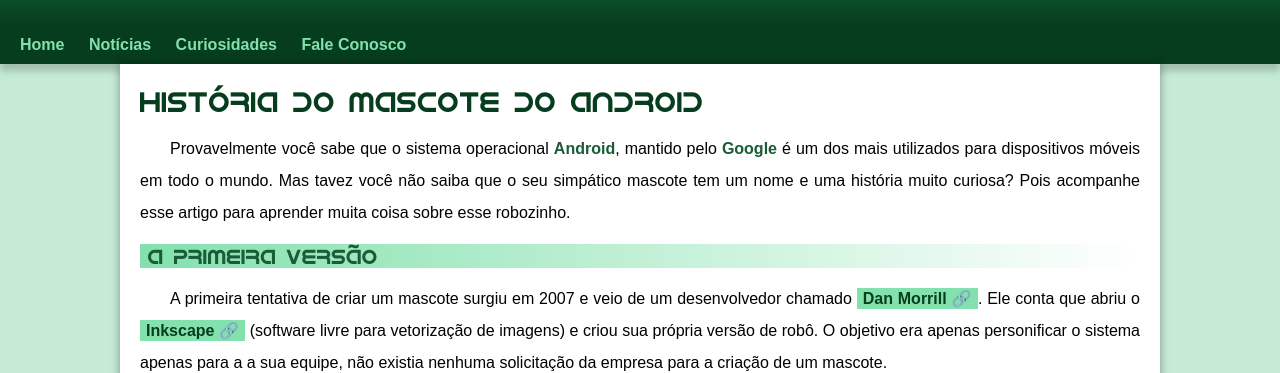
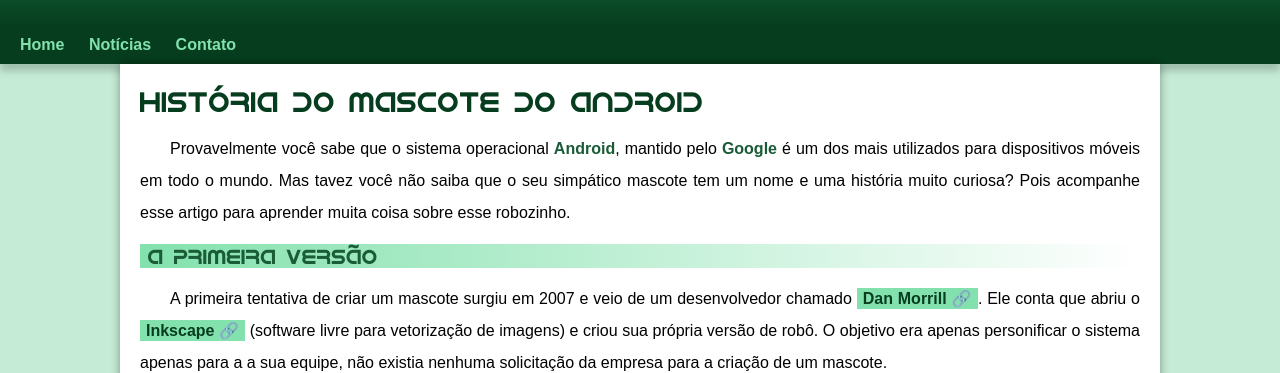
Before and after one commit to BrenoMnz/projeto-android-completo, a plain HTML site: page index.html in a window 1280 px wide. Shown: the part 164-537 px from the top of the page. Drawn offline with Linux system fonts and the light colour scheme.

```diff
--- a/index.html
+++ b/index.html
@@ -15,8 +15,7 @@
     <nav>
         <a href="#">Home</a>
         <a href="#">Notícias</a>
-        <a href="#">Curiosidades</a>
-        <a href="#">Fale Conosco</a>
+        <a href="#">Contato</a>
     </nav>
     <main>
         <article>
--- a/style/style.css
+++ b/style/style.css
@@ -59,7 +59,6 @@ header > p {
     padding-right: 10px;
     padding-left: 10px;
     margin: auto;
-    margin-bottom: 20px;
     text-shadow: 2px 2px 0px rgba(0, 0, 0, 0.315);
 }
 
```
